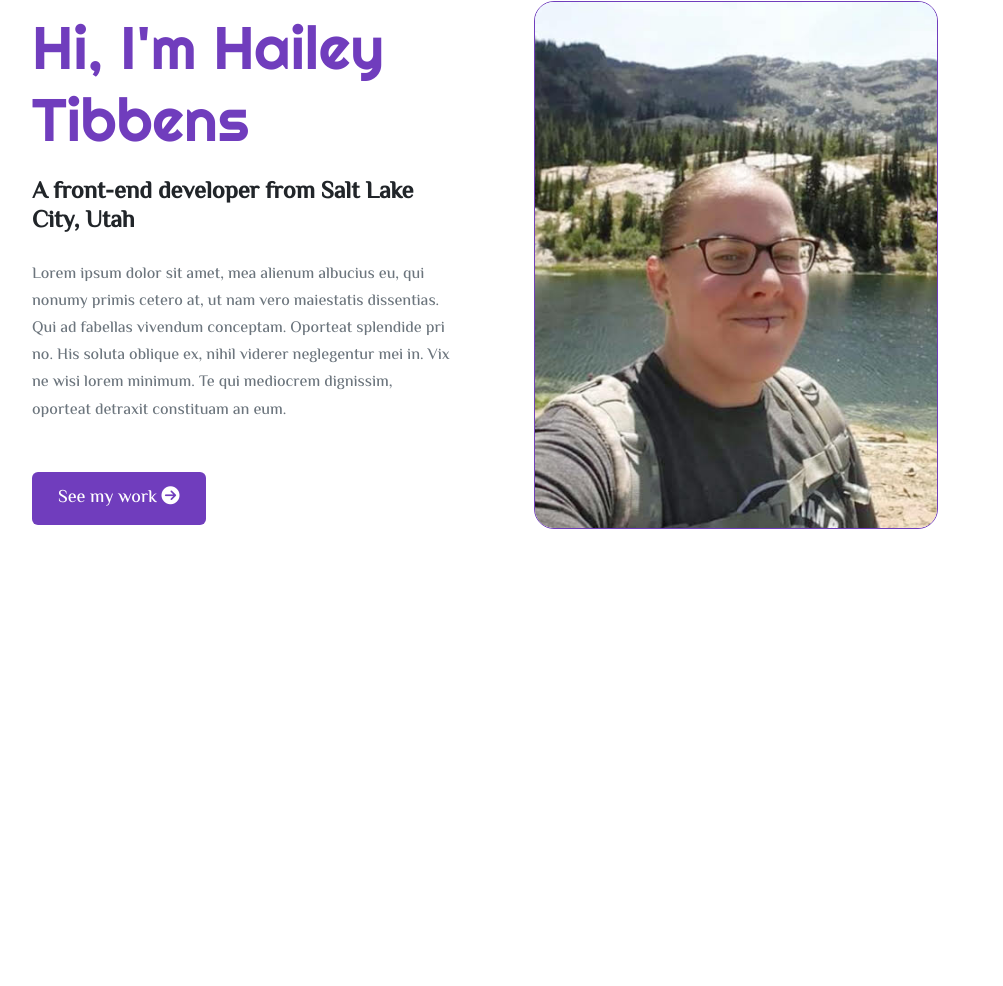
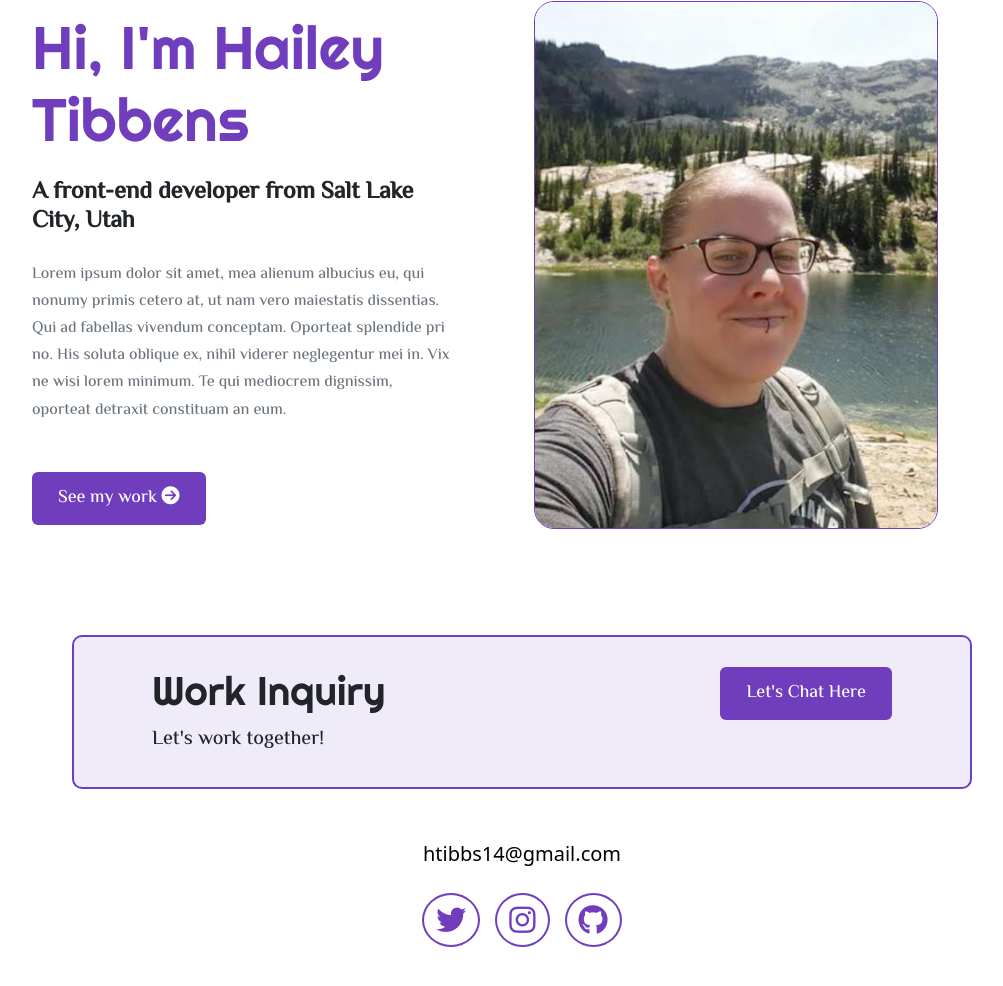
Before and after one commit to Htibbs14/Portfolio-project, a plain HTML site: page about.html in a window 1280 px wide. Shown: the part 134-1120 px from the top of the page, without its empty margins (118-1121 px from the left). Before the commit the page ends 800 px from the top, so only its background shows below. Drawn offline with nearby package versions, Linux system fonts and the light colour scheme; a web font is replaced by a local one.

Commit message:
Worked on footer

```diff
--- a/about.html
+++ b/about.html
@@ -76,6 +76,37 @@
           />
         </div>
       </div>
+      <footer>
+        <div class="contact-box justify-content-between d-none d-md-flex ">
+          <div class="ms-5">
+<h4>
+  Work Inquiry
+</h4>
+<p>
+Let's work together!
+</p>
+</div>
+<div>
+<a href="" class="btn btn-branding me-5">Let's Chat Here</a>
+</div>
+</div>
+        <a
+          href="mailto:htibbs14@gmail.com"
+          class="d-flex justify-content-center mb-4"
+          >htibbs14@gmail.com</a
+        >
+        <p class="social-links text-center m-4">
+          <a href="https://www.twitter.com/hailey_tibbs" target="_blank">
+            <i class="fa-brands fa-twitter"></i>
+          </a>
+          <a href="https://www.instagram.com/tibbsgirl01" target="_blank">
+            <i class="fa-brands fa-instagram"></i>
+          </a>
+          <a href="https://github.com/Htibbs14" target="_blank">
+            <i class="fa-brands fa-github"></i>
+          </a>
+        </p>
+      </footer>
     </div>
   </body>
 </html>
--- a/styles/project.css
+++ b/styles/project.css
@@ -4,6 +4,11 @@ h2 {
     font-family: "El Messiri";
     font-weight: 800;
     font-size: 50px;
+}
+
+h4 {
+    font-family: 'Righteous', cursive;
+    font-size: 40px;
 }
 
 p {
@@ -49,7 +54,7 @@ a {
 }
 
 footer {
-    margin-bottom: 100px;
+    margin: 100px;
 }
 
 footer a {
@@ -59,7 +64,7 @@ footer a {
 
 footer i {
     font-size: 30px;
-    margin: 0 20px;
+    margin: 0 5px;
     color: rgb(44%, 24%, 74%);
     border: 2px solid;
     padding: 10px 12px;
@@ -170,6 +175,22 @@ color: rgb(44%, 24%, 74%);
     color: rgb(44%, 24%, 74%);
 }
 
+.contact-box {
+    border: 2px solid rgb(44%, 24%, 74%);
+    padding: 30px;
+    margin-bottom: 50px;
+    border-radius: 10px;
+    background: rgba(44%, 24%, 74%, .1);
+}
+
+.contact-box p {
+    margin: 0;
+    font-family: "El Messiri";
+    font-size: 20px;
+
+
+}
+
 @media (max-width: 988px) {
     .hero h1 {
         font-size: 34px;
```
Also changed, not shown: index.html (+22 -7 lines), work.html (+27 -0 lines).
